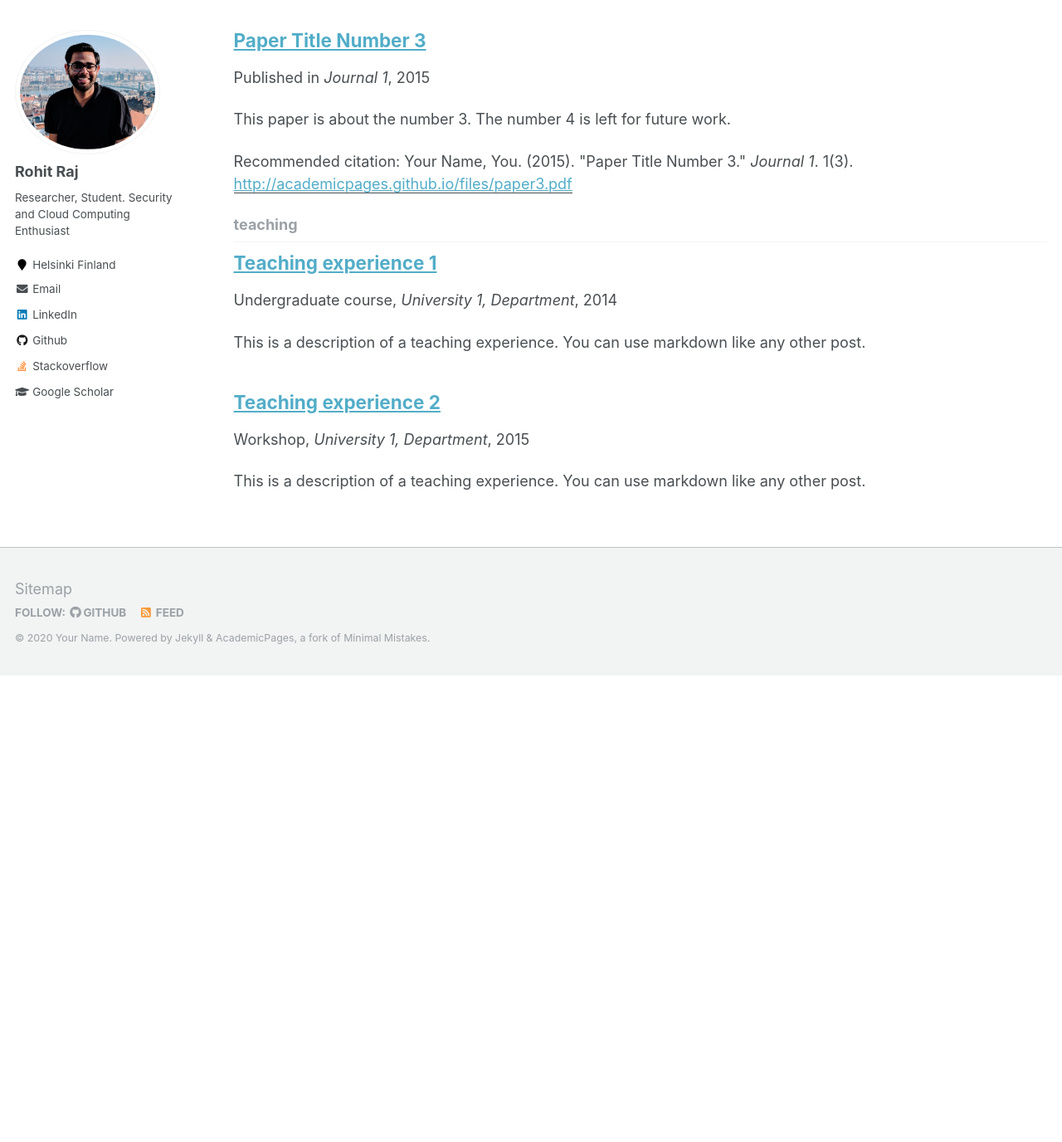
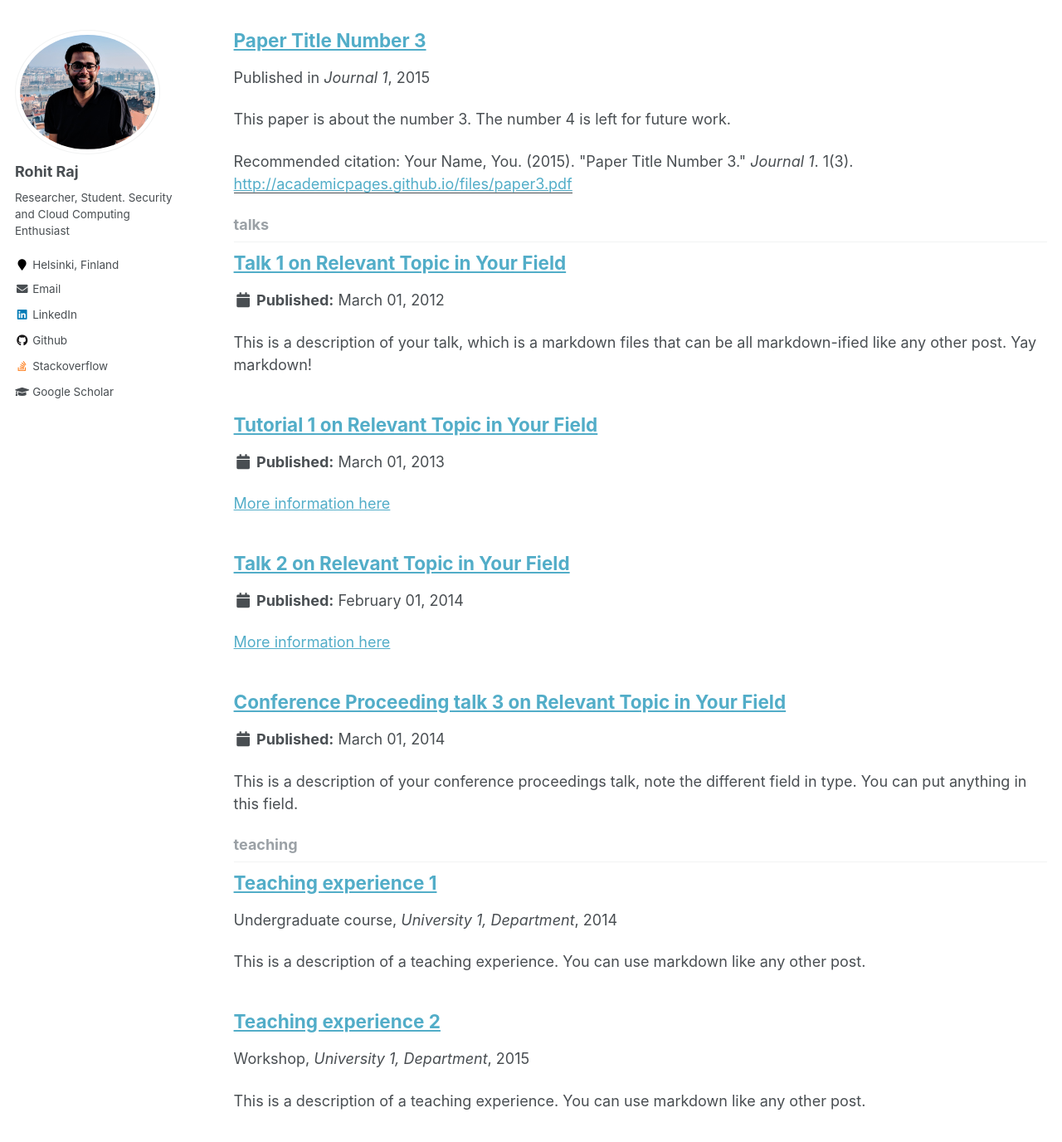
Before and after one commit to rohitshubham/myTestPage, a Jekyll site: the page built from _pages/collection-archive.html, in a window 1280 px wide and 1400 px high, scrolled down 1627 px. Shown: the top 1376 px of the window at 83% size. Built offline with Jekyll 4.4.1, drawn with Linux system fonts in a browser that asks for light colours; before the commit the page ends 2441 px from its top, so only the background shows below that.

Commit message:
Revert changes

```diff
--- a/_config.yml
+++ b/_config.yml
@@ -84,7 +84,7 @@ author:
   name             : "Rohit Raj"
   avatar           : "Profile.jpg"
   bio              : "Researcher, Student. Security and Cloud Computing Enthusiast"
-  location         : "Helsinki Finland"
+  location         : "Helsinki, Finland"
   employer         :
   pubmed           :
   googlescholar    : "https://scholar.google.co.in/citations?user=npuplVgAAAAJ&hl=en"
@@ -103,7 +103,7 @@ author:
   instagram        :
   impactstory      : #"https://profiles.impactstory.org/u/xxxx-xxxx-xxxx-xxxx"
   lastfm           :
-  linkedin         :  rohitraj94
+  linkedin         :  rohit-raj-0194a315
   orcid            : #"http://orcid.org/yourorcidurl"
   pinterest        :
   soundcloud       :
@@ -185,6 +185,10 @@ collections:
   portfolio:
     output: true
     permalink: /:collection/:path/
+  talks:
+    output: true
+    permalink: /:collection/:path/
+
 
 # Defaults
 defaults:
@@ -233,6 +237,14 @@ defaults:
       author_profile: true
       share: true
       comment: true
+  # _talks
+  - scope:
+      path: ""
+      type: talks
+    values:
+      layout: talk
+      author_profile: true
+      share: true
 
 # Sass/SCSS
 sass:
```
